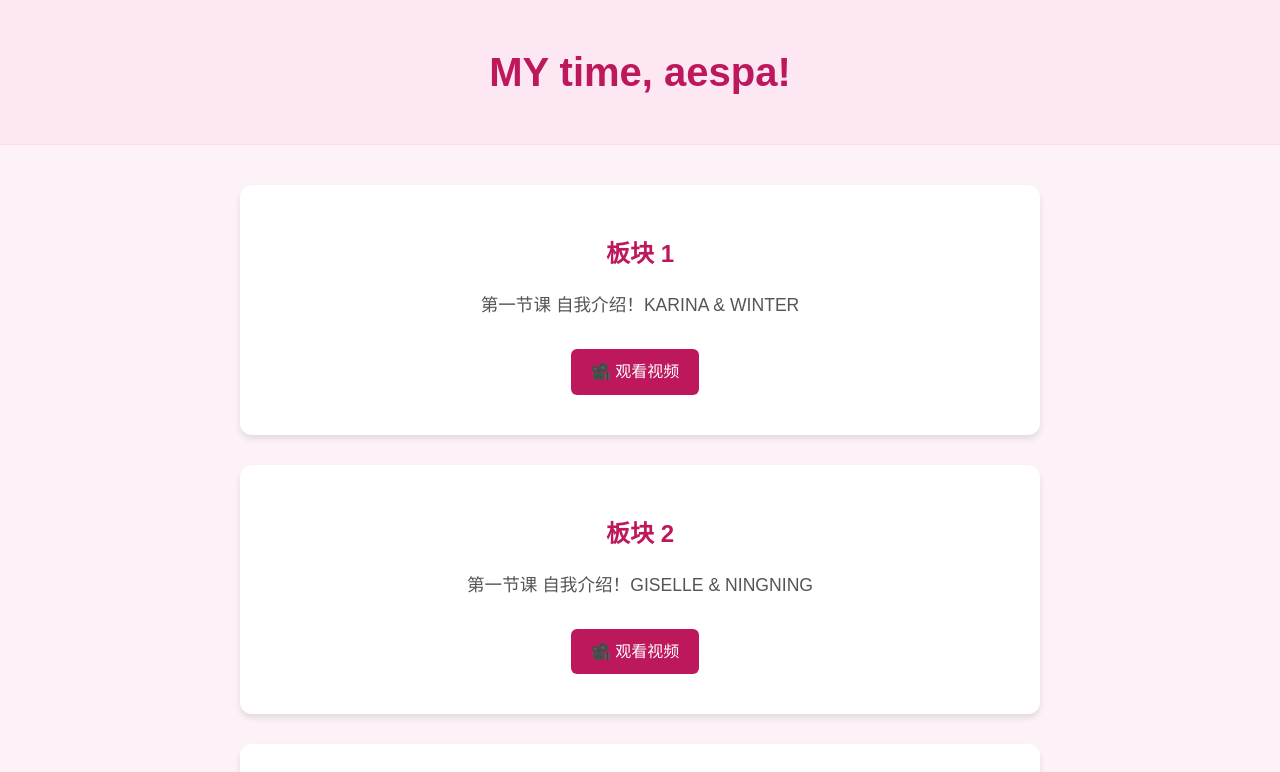
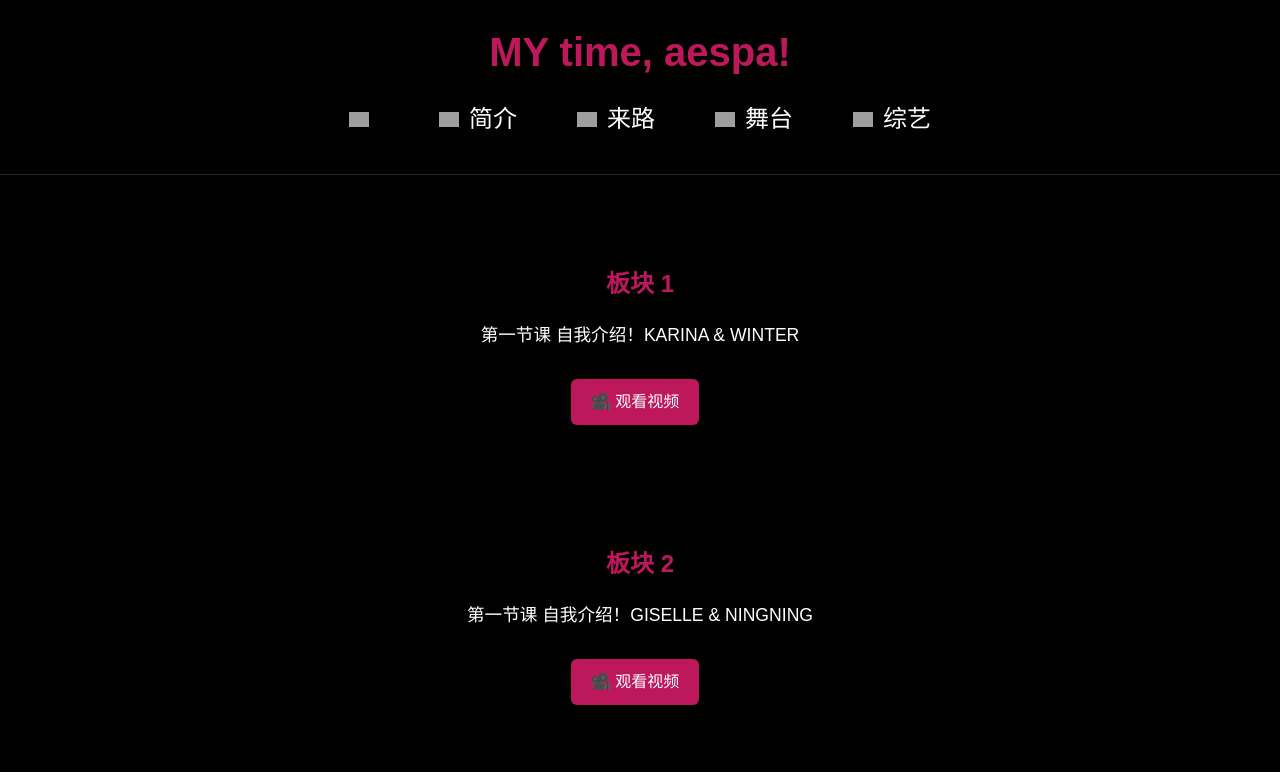
Before and after one commit to aespasynkmy/mytimeaespa, a plain HTML site: page index.html in a window 1280 px wide. Shown: the top 772 px of the page. Drawn offline with Linux system fonts and the light colour scheme; grey boxes are pictures that could not be loaded.

Commit message:
Update index.html

```diff
--- a/index.html
+++ b/index.html
@@ -5,19 +5,21 @@
   <meta name="viewport" content="width=device-width, initial-scale=1.0"/>
   <title>MY time, aespa!</title>
   <style>
+    /* General styling */
     body {
-      font-family: 'Arial', 'Microsoft YaHei', sans-serif;
-      background-color: #fdf2f8;
-      color: #333;
+      font-family: 'Microsoft YaHei', sans-serif;
+      background-color: black;
+      color: white;
       margin: 0;
       padding: 0;
       line-height: 1.6;
     }
 
+    /* Header and navigation */
     header {
-      background-color: #fce7f3;
+      padding: 20px;
+      background-color: black;
       text-align: center;
-      padding: 40px 20px;
       border-bottom: 1px solid #f3a6d933;
     }
 
@@ -27,6 +29,37 @@
       margin: 0;
     }
 
+    nav ul {
+      list-style: none;
+      padding: 0;
+      display: inline-flex;
+      align-items: center;
+      justify-content: center; /* Center the navigation items */
+      width: 100%;
+    }
+
+    nav ul li {
+      display: inline;
+      margin: 0 30px;
+      text-align: center;
+    }
+
+    nav ul li a {
+      color: white;
+      text-decoration: none;
+      font-size: 24px;
+      font-family: 'Microsoft YaHei', sans-serif;
+      display: flex;
+      align-items: center; /* Align items vertically */
+    }
+
+    nav ul li a img {
+      width: 20px; /* Adjust the image size */
+      height: auto;
+      margin-right: 10px; /* Space between the image and text */
+    }
+
+    /* Main content */
     main {
       max-width: 800px;
       margin: 40px auto;
@@ -34,7 +67,7 @@
     }
 
     .section {
-      background: white;
+      background: rgba(0, 0, 0, 0.7);
       margin: 30px 0;
       padding: 30px;
       border-radius: 12px;
@@ -51,7 +84,7 @@
     .section p {
       font-size: 1.1em;
       margin-bottom: 20px;
-      color: #555;
+      color: #fff;
     }
 
     .link-button {
@@ -70,20 +103,31 @@
       background-color: #9d174d;
     }
 
+    /* Footer */
     footer {
       text-align: center;
       margin-top: 50px;
       padding: 20px;
       font-size: 0.9em;
       color: #888;
-      background-color: #fce7f3;
+      background-color: black;
     }
   </style>
 </head>
 <body>
 
+  <!-- Header with navigation -->
   <header>
     <h1>MY time, aespa!</h1>
+    <nav>
+      <ul>
+        <li><a href="https://www.baidu.com/" target="_blank"><img src="https://github.com/aespasynkmy/home/blob/main/synklogo.png?raw=true" alt="Logo" class="logo"></a></li>
+        <li><a href="https://weibo.com/5795013414/5181761783073918" target="_blank"><img src="https://github.com/aespasynkmy/home/blob/main/karina.png?raw=true" alt="Karina">简介</a></li>
+        <li><a href="https://www.baidu.com/" target="_blank"><img src="https://github.com/aespasynkmy/home/blob/main/giselle.png?raw=true" alt="Giselle">来路</a></li>
+        <li><a href="https://www.baidu.com/" target="_blank"><img src="https://github.com/aespasynkmy/home/blob/main/winter.png?raw=true" alt="Winter">舞台</a></li>
+        <li><a href="https://www.baidu.com/" target="_blank"><img src="https://github.com/aespasynkmy/home/blob/main/ning.png?raw=true" alt="Ning">综艺</a></li>
+      </ul>
+    </nav>
   </header>
 
   <main>
@@ -135,6 +179,7 @@
 
   </main>
 
+  <!-- Footer -->
   <footer>
     <p>© 2024 MY time, aespa！页面 | 欢迎分享与学习</p>
   </footer>
```
